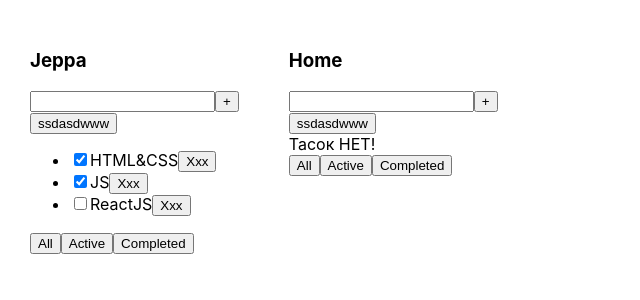
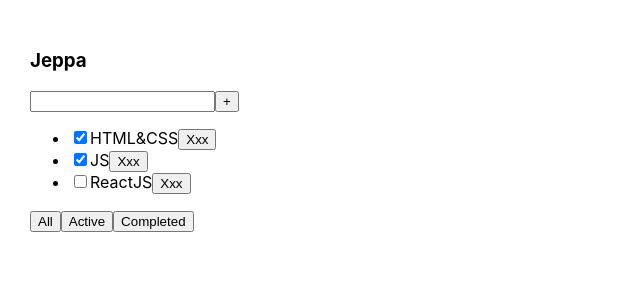
Before and after one commit to Nikolas-Bars/react-repeat, a React (Vite) app: page / in a window 1280 px wide. Shown: the top 300 px of the page, without its empty margins (0-640 px from the left). Built offline with nearby package versions, Linux system fonts and the light colour scheme.

Commit message:
filter for tasks

```diff
--- a/src/App.tsx
+++ b/src/App.tsx
@@ -1,5 +1,6 @@
 import './App.css'
 import {TodolistItem} from "./TodolistItem.tsx";
+import {useState} from "react";
 
 export type Task = {
     title: string
@@ -7,25 +8,43 @@ export type Task = {
     id: number
 }
 
+export type FilterType = "all" | "completed" | "active"
+
 export const App = () => {
-    let task1: Task[] = [
+    const [tasks, setTasks] = useState<Array<Task>>([
         { id: 1, title: 'HTML&CSS', isDone: true },
         { id: 2, title: 'JS', isDone: true },
         { id: 3, title: 'ReactJS', isDone: false },
-    ]
-
-    const tasks2: Task[] = []
+    ])
 
     const deleteTask = (id: number) => {
         console.log(id, 'jeppa')
-        task1 = task1.filter((item) => item.id !== id)
-        alert(task1, 'task1')
+        setTasks(tasks.filter((item) => item.id !== id))
+    }
+
+    const [filter, setFilter] = useState<FilterType>("all")
+
+    let filteredTasks: Task[] = [];
+
+    if (filter === "all") {
+        filteredTasks = tasks
+    }
+
+    if (filter === "completed") {
+        filteredTasks = tasks.filter((item) => item.isDone)
+    }
+
+    if (filter === "active") {
+        filteredTasks = tasks.filter((item) => !item.isDone)
+    }
+
+    const changeFilter = (filter: FilterType) => {
+        setFilter(filter)
     }
 
     return (
       <div className="app">
-        <TodolistItem title="Jeppa" tasks={task1} deleteTask={deleteTask}/>
-        <TodolistItem title="Home" tasks={tasks2} deleteTask={deleteTask}/>
+        <TodolistItem title="Jeppa" tasks={filteredTasks} deleteTask={deleteTask} changeFilter={changeFilter} />
       </div>
   )
 }
--- a/src/Button.tsx
+++ b/src/Button.tsx
@@ -1,9 +1,10 @@
 type Props = {
     title: string
+    onClick: () => void
 }
 
-export const Button = ({title}: Props) => {
+export const Button = ({title, onClick}: Props) => {
     return (
-        <button>{title}</button>
+        <button onClick={onClick}>{title}</button>
     )
 }
--- /dev/null
+++ b/src/FilterButtons.tsx
@@ -0,0 +1,16 @@
+import {FilterType} from "./App.tsx";
+import {Button} from "./Button.tsx";
+
+type Props = {
+    changeFilter: (filter: FilterType) => void,
+}
+
+export const FilterButtons = ({changeFilter}: Props) => {
+    return (
+        <div>
+            <Button title="All" onClick={() => changeFilter("all")} />
+            <Button title="Active" onClick={() => changeFilter("active")} />
+            <Button title="Completed" onClick={() => changeFilter("completed")} />
+        </div>
+    )
+}
--- /dev/null
+++ b/src/TaskList.tsx
@@ -0,0 +1,26 @@
+import {Task} from "./App.tsx";
+import {Button} from "./Button.tsx";
+
+type Props = {
+    tasks: any[]
+    deleteTask: (taskId: number) => void
+}
+
+export const TaskList = ({ tasks, deleteTask }: Props) => {
+    return (
+        <div>
+            {tasks.length > 0 ?
+                <ul>{tasks.map((task: Task) => {
+                    return (
+                        <li key={task.id}>
+                            <input type='checkbox' checked={task.isDone}/>
+                            <span>{task.title}</span>
+                            <button onClick={() => deleteTask(task.id)}>Xxx</button>
+                        </li>
+                    )
+                })}
+                </ul> : <div>Тасок НЕТ!</div>
+            }
+        </div>
+    )
+}
--- a/src/TodolistItem.tsx
+++ b/src/TodolistItem.tsx
@@ -1,41 +1,26 @@
-import {Task} from "./App.tsx";
+import {FilterType, Task} from "./App.tsx";
 import {Button} from "./Button.tsx";
+import {TaskList} from "./TaskList.tsx";
+import {FilterButtons} from "./FilterButtons.tsx";
 
 type Props = {
     title: string
     tasks: Task[],
     deleteTask: (id: number) => void,
+    changeFilter: (filter: FilterType) => void,
 }
 
-export const TodolistItem = ({title, tasks, deleteTask}: Props) => {
-    const func = (id: number) => {
-        console.log(id)
-        deleteTask(id)
-    }
+export const TodolistItem = ({title, tasks, deleteTask, changeFilter}: Props) => {
     return (
         <div>
             <h3>{title}</h3>
             <div>
                 <input/>
-                <Button title="+" />
+                <Button title="+" onClick={() => ''} />
             </div>
-            <button onClick={() => func(5)}>ssdasdwww</button>
-            {tasks.length > 0 ?
-                <ul>{tasks.map((task: Task) => {
-                    return (
-                        <li key={task.id}>
-                            <input type='checkbox' checked={task.isDone}/>
-                            <span>{task.title}</span>
-                            <button onClick={() => deleteTask(task.id)}>Xxx</button>
-                        </li>
-                    )
-                })}
-                </ul> : <div>Тасок НЕТ!</div>
-            }
+            <TaskList tasks={tasks} deleteTask={deleteTask} />
             <div>
-                <Button title="All" />
-                <Button title="Active" />
-                <Button title="Completed" />
+                <FilterButtons changeFilter={changeFilter} />
             </div>
         </div>
     )
```
